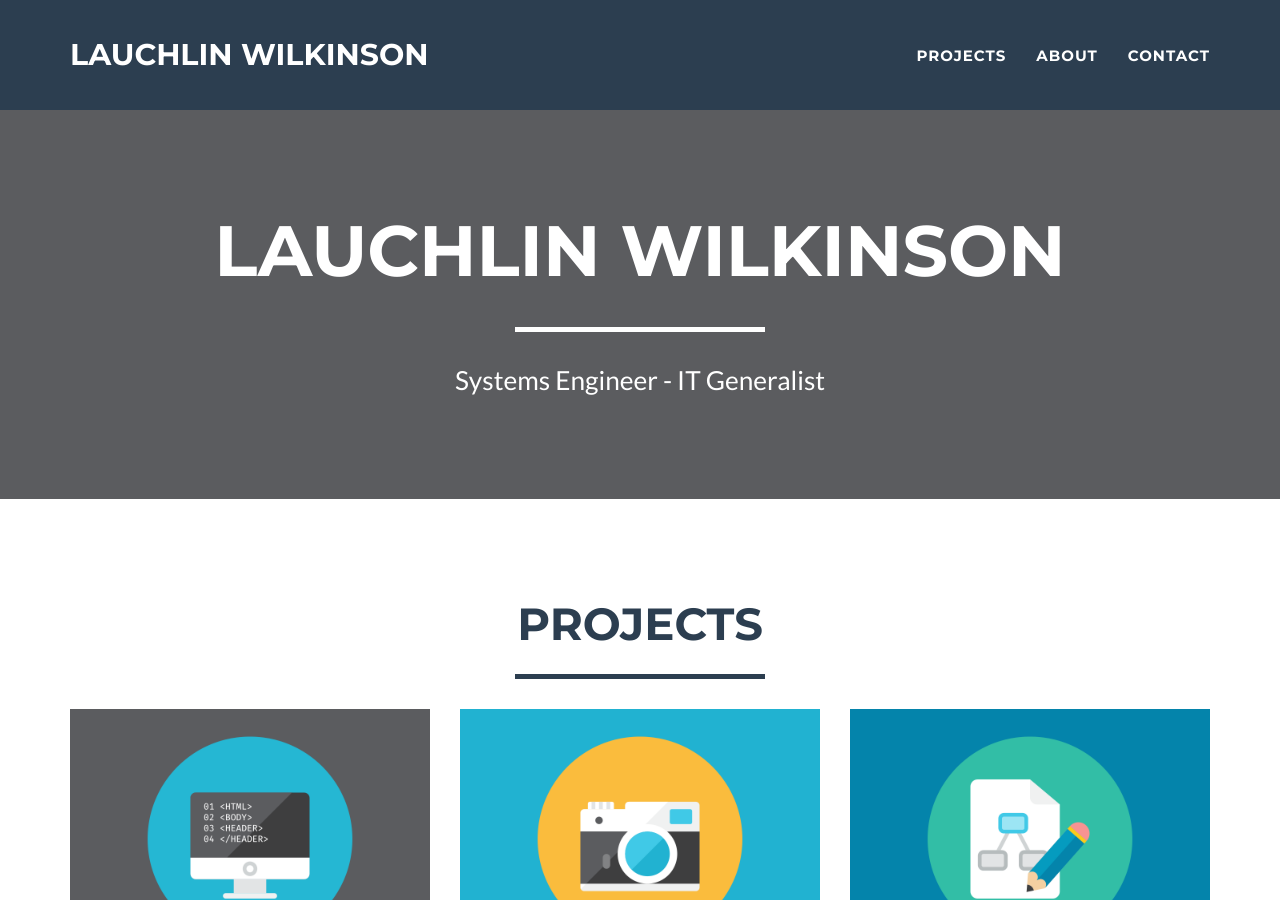
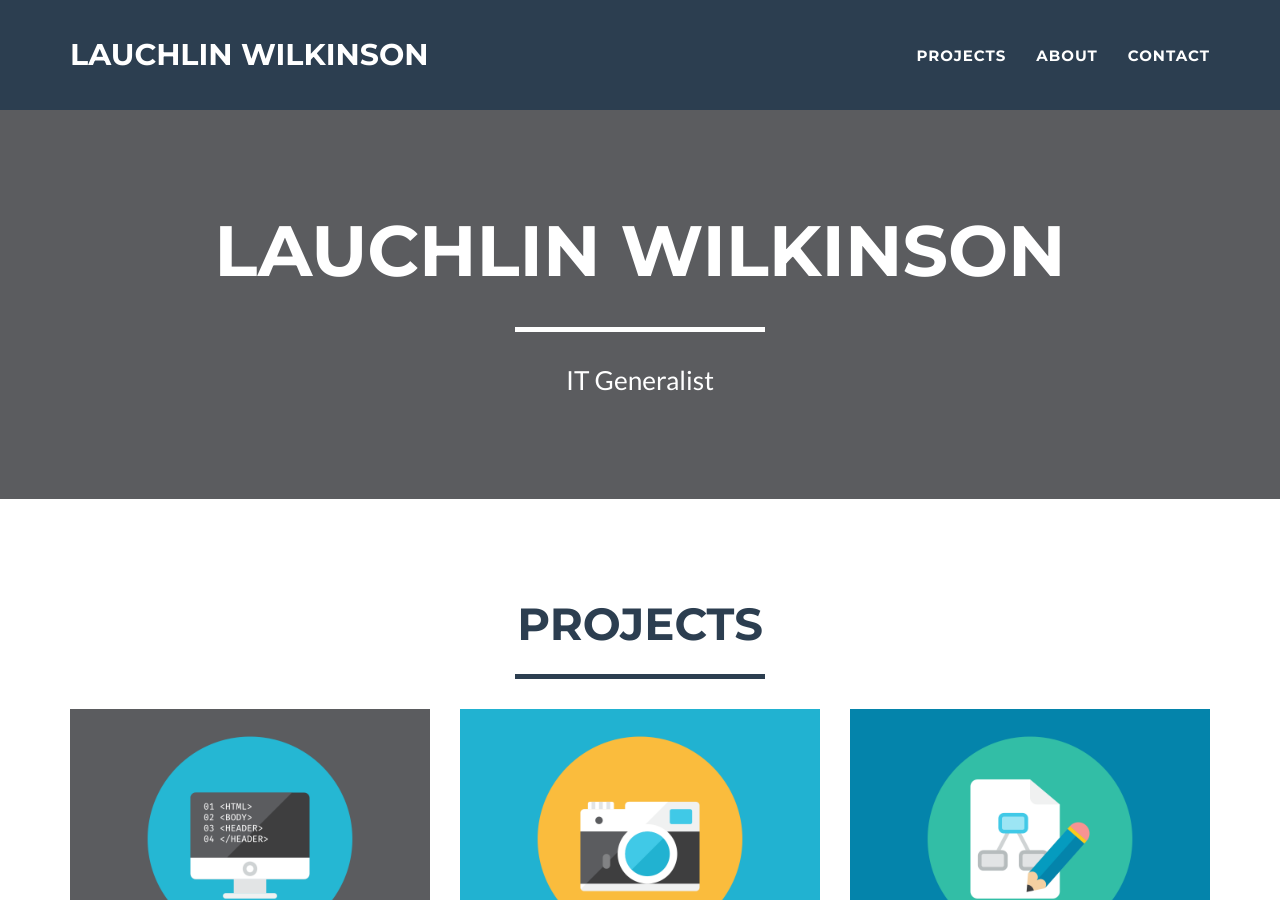
Before and after one commit to lokulin/lauchlin.com, a Jekyll site: the page built from index.html, in a window 1280 px wide and 900 px high. Built offline with Jekyll 4.4.1, drawn with Linux system fonts in a browser that asks for light colours; comment, search, counter and statistics services are not loaded.

Commit message:
Update main skill

```diff
--- a/_includes/header.html
+++ b/_includes/header.html
@@ -7,7 +7,7 @@
                     <div class="intro-text">
                         <span class="name">{{ site.title }}</span>
                         <hr class="star-light">
-                        <span class="skills">Systems Engineer - IT Generalist</span>
+                        <span class="skills">IT Generalist</span>
                     </div>
                 </div>
             </div>
```
